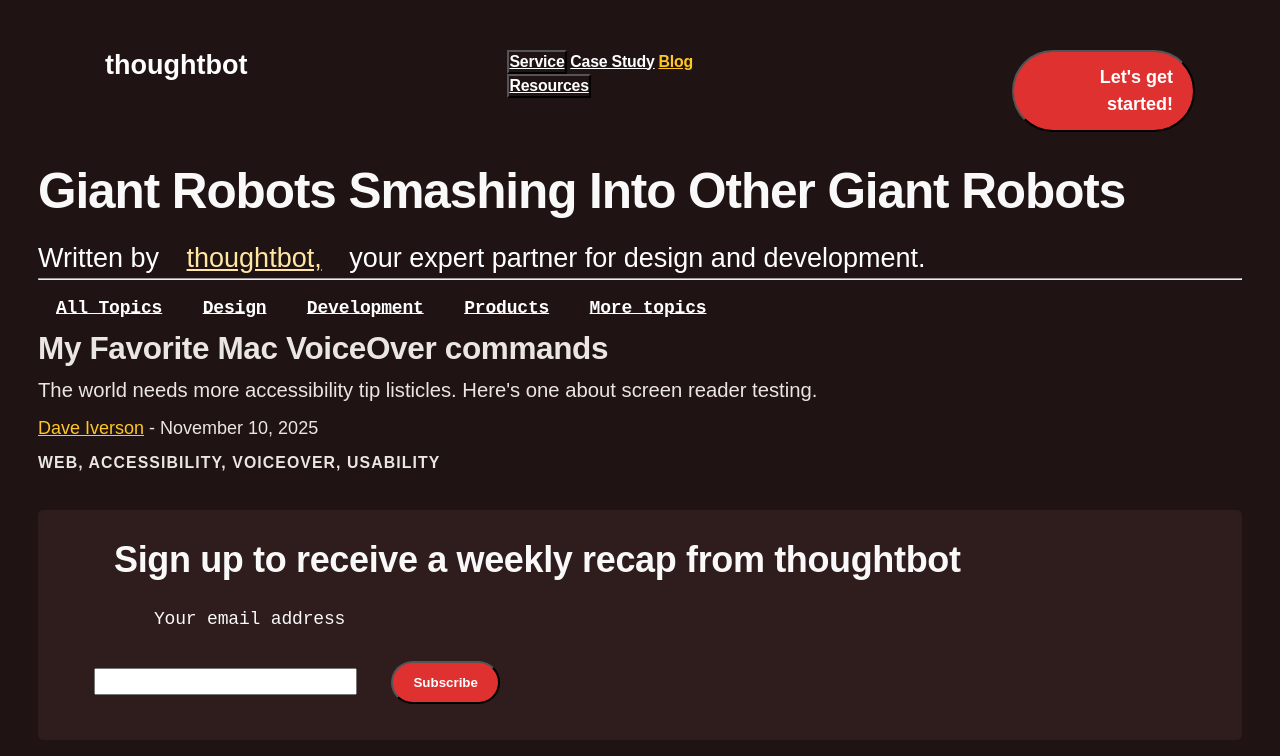
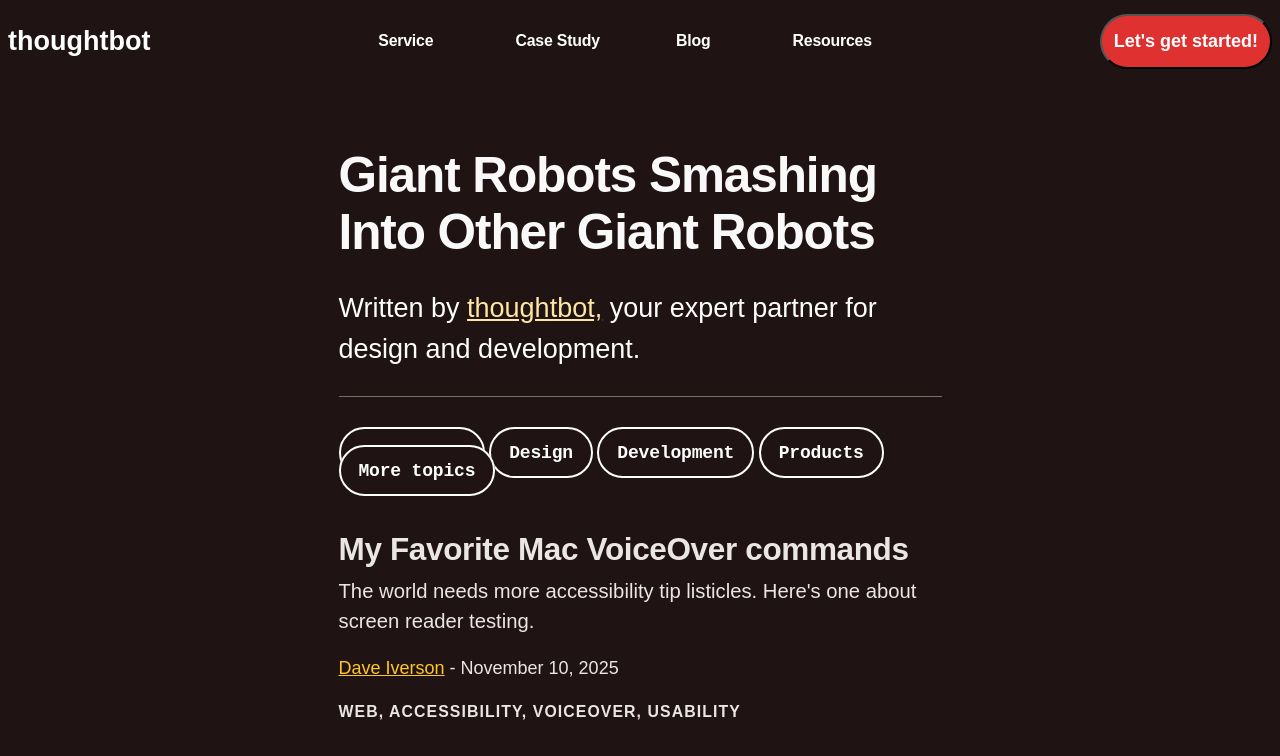
Before and after one commit to Yourmyth/thoughtbot-clone, a plain HTML site: page index.html in a window 1280 px wide. Shown: the top 756 px of the page. Drawn offline with Linux system fonts and the light colour scheme.

Commit message:
retructed my codes and added new things

```diff
--- a/index.html
+++ b/index.html
@@ -5,41 +5,36 @@
     <meta name="viewport" content="width=device-width, initial-scale=1.0">
     <title>thoughtbot</title>
     <link rel="stylesheet" href="./style.css">
-    <style>
-        body{
-            background-color: #201313;
-            margin: 36px 18px;
-            padding: 0px;
-        }
-    </style>
 </head>
 <body>
     <div class="flex-container">
-            <div class="flex-item">
-             <h1>thoughtbot</h1>
+        <div class="flex-icon">
+            <div class="flex-icon1">
+                <h1>thoughtbot</h1>
             </div>
-            <div class="flex-item">
-                <button class="button">Service</button>
-                <a href="Case Study" class="link">Case Study</a>
-                <a href="blog" class="blog">Blog</a>
-                <button class="button">Resources</button>
+            <div class="flex-icon2">
+                <button>Service</button>
+                <a href="####">Case Study</a>
+                <a href="####">Blog</a>
+                <button >Resources</button>
             </div>
-            <div class="flex-item">
-                <button class="button1">Let's get started!</button>
+            <div class="flex-icon3">
+                <button>Let's get started!</button>
             </div>
+        </div>
     </div>
-    <br>
-    <h1 class="header">
-        Giant Robots Smashing Into Other Giant Robots
-    </h1>
-    <p class="paraI">Written by <a href="thoughtbot" class="linkI">thoughtbot,</a> your expert partner for design and development.</p>
-    <hr>
-    <br>
-    <a href="All Topics" class="link5">All Topics</a>
-    <a href="Design" class="link5">Design</a>
-    <a href="Development" class="link5">Development</a>
-    <a href="Products" class="link5">Products</a>
-    <a href="More topics" class="link5">More topics</a>
+    <div class="parent">
+        <h1 class="header">Giant Robots Smashing Into Other Giant Robots</h1>
+        <p class="paraI">Written by <a href="####" class="linkI">thoughtbot,</a> your expert partner for design and development.</p>
+        <hr class="hr">
+        <br>
+    <div class="sub-links">
+    <a href="All Topics">All Topics</a>
+    <a href="Design">Design</a>
+    <a href="Development">Development</a>
+    <a href="Products">Products</a>
+    <a href="More topics" class="sub-links1">More topics</a>
+    </div>
     <br>
     <h1 class="head">
         My Favorite Mac VoiceOver commands
@@ -60,7 +55,7 @@
         </div>
 
         <p class="para">Looking for even more ways to stay connected? <a href="Check out our feeds" class="linkII">Check out our feeds</a></p>
-        <hr>
+        <hr class="hr">
 
         <h1 class="head">How to design a join code system</h1>
         <p class="para1">Learn the ins and outs of building a game-based join code feature.</p>
@@ -114,7 +109,8 @@
         <p class="para1">thoughtbot's full stack designers are multi-faceted consultants with a myriad of skills. When tackling every project’s unique problems and dynamics, how do you know which skills to apply to which team?</p>
         <p class="time"><a href="Alex Chen" class="name">Alex Chen</a> - October 16, 2025</p>
         <p class="para2">Design  Consulting  Culture</p>
-        <hr>
+        <hr class="hr">
         <br>
+    </div>
 </body>
 </html>
--- a/style.css
+++ b/style.css
@@ -1,80 +1,75 @@
 *{
     font-family: Arial, Helvetica, sans-serif;
-    margin: 0px;
-    padding: 0px 20px;
+    background-color: #201313;
     box-sizing: border-box;
-    text-align: center;
-    letter-spacing: normal;
-    text-align: start;
+    align-items: center;
+
 }
 .flex-container{
-    display: flex;
     font-weight: 400;
-    gap: 200px;
-    padding: 13.5px 27px;
+    padding: 0px;
     margin: 0px;
 }
-.flex-item{
+.flex-icon{
+    justify-content: space-between;
+    margin: 0px;
+    padding: 0px;
     font-size: 13.5px;
     color: #ffffff;
-    margin-right: 0px;
-    text-align: start;
+    display: flex;
+    align-items: center;
 }
-.link{
+.flex-icon2 {
+    font-size: 15.84px;
+    display: flex;
+    justify-content: space-between;
+    width: 40%;
+    align-items: center;
+    line-height: 18.216px;
+    letter-spacing: -0.18px;
+    font-weight: 700;
+    text-decoration: none;
+}
+.flex-icon2 button{
     color: #ffffff;
     font-size: 15.84px;
     line-height: 18.216px;
-    vertical-align: baseline;
-    padding: 1px 0px;
-    margin: 0px;
-    word-spacing: 0px;
-    line-height: 18.216px;
     letter-spacing: -0.18px;
-    text-decoration: underline;
     font-weight: 700;
-    text-align: center;
-    border: 0px;
+    border: none;
+    text-decoration: none;
 }
-.button{
-    background: none;
+.flex-icon2 a{
     color: #ffffff;
     font-size: 15.84px;
     line-height: 18.216px;
-    vertical-align: baseline;
-    padding: 1px 0px;
-    margin: 0px;
-    word-spacing: 0px;
-    line-height: 18.216px;
     letter-spacing: -0.18px;
-    text-decoration: underline;
     font-weight: 700;
-    text-align: center;
+    border: none;
+    text-decoration: none;
 }
-.blog{
-     color: #ffc726;
-    font-size: 15.84px;
-    line-height: 18.216px;
-    vertical-align: baseline;
-    padding: 1px 0px;
-    margin: 0px;
-    word-spacing: 0px;
-    line-height: 18.216px;
-    letter-spacing: -0.18px;
-    text-decoration: underline;
-    font-weight: 700;
-    text-align: center;
-}
-.button1{
+.flex-icon3 button{
 font-size: 18px;
 font-weight: 700;
 line-height: 27px;
 background-color: #e03131;
 color: #ffffff;
-padding: 12px 20px;
+padding: 12px;
 border-radius: 50px;
 text-align: right;
 }
-.header{
+.parent {
+    margin: 72px 312.5px 0px;
+padding: 0px 18px 72px;
+text-align: left;
+}
+.hr {
+    height: 1px;
+    background-color: #7b6e68;
+    border: none;
+}
+.header {
+    text-align: left;
     color: #FAF9F9;
     font-size: 49.5px;
     line-height: 56.925px;
@@ -84,12 +79,13 @@
     word-spacing: 0px;
     letter-spacing: -1.08px;
     font-weight: 700;
-    text-align: left;
 }
 .linkI{
     color: #ffe7a3;
 }
 .paraI{
+    align-items: start;
+    text-align: start;
     color: #ffffff;
     font-size: 27px;
     line-height: 40.5px;
@@ -97,17 +93,24 @@
     margin: 0px px 36px;
     padding: 0px;
 }
-.link5{
+.sub-links{
+    width: 100%;
+    margin: 20px 0px;
+}
+.sub-links a{
+    justify-content: space-between;
     font-family:'Courier New', Courier, monospace;
     font-size: 18px;
     color: #ffffff;
     line-height: 18px;
     vertical-align: baseline;
     padding: 13.5px 18px;
-    word-spacing: ;
     letter-spacing: -0.18px;
     font-weight: 700;
     text-align: center;
+    border: 2px solid;
+    border-radius: 40px;
+    text-decoration: none;
 }
 .head{
     font-size: 31.5px;
@@ -149,7 +152,7 @@
     vertical-align: baseline;
     line-height: 27px;
     font-weight: 700px;
-    text-align: start;
+    text-align: left;
     padding: 0px;
 }
 .time{
@@ -162,14 +165,18 @@
     padding: 0px;
 }
 .flex-container2{
+    background-color: #2f1c1c;
     display: flex;
-    background-color: #2f1c1c;
     margin: 36px 0px 30px 0px;
     padding: 9px 36px 36px;
     border-radius: 5px;
 }
+.flex-item2 {
+    background-color: #2f1c1c;
+}
 .flex-item2 h2{
     color:#FAF9F9;
+    background-color: #2f1c1c;
     font-size: 36px;
     margin: 18px 0px;
     line-height: 46.8px;
@@ -181,17 +188,18 @@
 .flex-item2 label{
     font-family: 'Courier New', Courier, monospace;
     color: #FAF9F9;
+    background-color: #2f1c1c;
     font-size: 18px;
-    margin: 22.4px 0px 24px 30px;
-    line-height: ;
-    padding: 10px 0px 30px 30px;
-    line-height: 35.85px;
+    margin: 0px 0px 2px 9px;
+    padding: 0px 13.5px;
+    line-height: 27px;
     letter-spacing: -0.18px;
     vertical-align: baseline;
     font-weight: 400;
+    text-align: left;
 }
 .flex-item2 input{
-    background-color: none;
+    background-color: #2f1c1c;
     font-size: 18px;
     margin-top: 30px;
     margin-right: 30px;
@@ -202,6 +210,10 @@
     font-weight: 400;
     text-align: start;
     display: inline;
+    width: 80%;
+    border: none;
+    text-decoration: underline;
+    border-bottom: 2px solid #928a85;
 }
 .flex-item2 button{
     font-size: 13.3333px;
```
